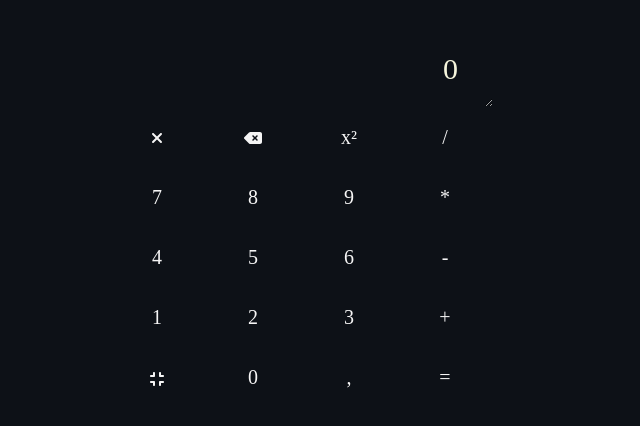
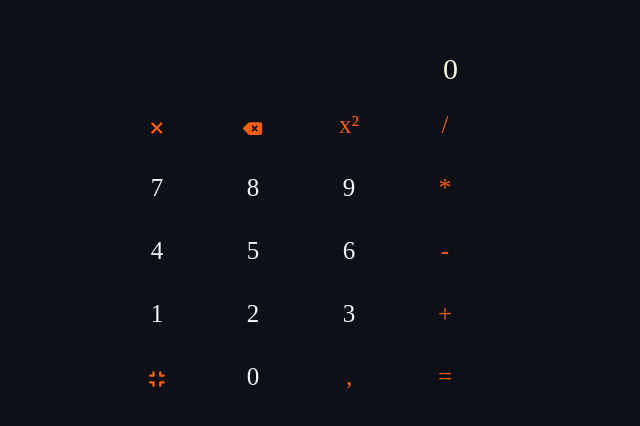
Before and after one commit to dawidkapuza/react-calculator, a React (Create React App) app: page / in a window 1280 px wide. Shown: the part 272-698 px from the top of the page, without its empty margins (339-979 px from the left). Built offline with nearby package versions, Linux system fonts and the light colour scheme; a web font is replaced by a local one.

Commit message:
Style_Changes

```diff
--- a/src/components/UI/button/Button.jsx
+++ b/src/components/UI/button/Button.jsx
@@ -1,9 +1,9 @@
 import React from 'react'
 import cl from './Button.module.css'
 
-export default function Button({children, ...props}) {
+export default function Button({children, className, ...props}) {
   return (
-    <button {...props} className={cl.button}>
+    <button {...props} className={`${cl.button} ${className}`}>
       {children}
     </button>
   )
--- a/src/components/UI/button/Button.module.css
+++ b/src/components/UI/button/Button.module.css
@@ -1,7 +1,6 @@
 .button {
+  background: #0d1117;
 
-  background: #0d1117;
-  color: whitesmoke;
   border: none;
   cursor: pointer;
 }
--- a/src/components/UI/textarea/TextArea.jsx
+++ b/src/components/UI/textarea/TextArea.jsx
@@ -1,4 +1,4 @@
-import React, { useRef } from "react";
+import React from "react";
 import cl from "./TextArea.module.css";
 
 export default class TextArea extends React.Component {
--- a/src/components/UI/textarea/TextArea.module.css
+++ b/src/components/UI/textarea/TextArea.module.css
@@ -1,4 +1,5 @@
 .textarea {
+  resize: none;
   border: none;
   color: beige;
   width: 100%;
--- a/src/components/buttonBox/ButtonBox.jsx
+++ b/src/components/buttonBox/ButtonBox.jsx
@@ -18,20 +18,21 @@ export default function ButtonBox(props) {
             value={value === 'x²' ? '^' : value}
             data-priority={priority}
             data-unary={unary}
+            className={isNaN(+value) ? cl.nonNumericSymbol : cl.numericSymbol}
           >
             {value === "del" ? (
               <FontAwesomeIcon
-                style={{ color: "whitesmoke", height: "16px" }}
+                style={{ color: "#f75e11", height: "17px" }}
                 icon={faDeleteLeft}
               />
             ) : value === "C" ? (
               <FontAwesomeIcon
-                style={{ color: "whitesmoke", height: "16px" }}
+                style={{ color: "#f75e11", height: "18px" }}
                 icon={faRemove}
               />
             ) : value === 'more'? (
               <FontAwesomeIcon
-                style={{ color: "whitesmoke", height: "16px" }}
+                style={{ color: "#f75e11", height: "18px" }}
                 icon={faCompress}
               />
             ) : value}
--- a/src/components/buttonBox/ButtonBox.module.css
+++ b/src/components/buttonBox/ButtonBox.module.css
@@ -5,3 +5,14 @@
   grid-template-columns: repeat(4, 1fr);
 
 }
+
+.nonNumericSymbol {
+  color: #f75e11;
+  font-size: 25px;
+}
+
+.numericSymbol {
+  color: whitesmoke;
+  font-size: 25px;
+  font-weight: 500;
+}
--- a/src/styles/App.css
+++ b/src/styles/App.css
@@ -4,8 +4,7 @@
   box-sizing: border-box;
   background-color: #0d1117;
   font-family: 'Darker Grotesque';
-  font-size: 20px;
-}
+  }
 
 input,
 textarea,
```
